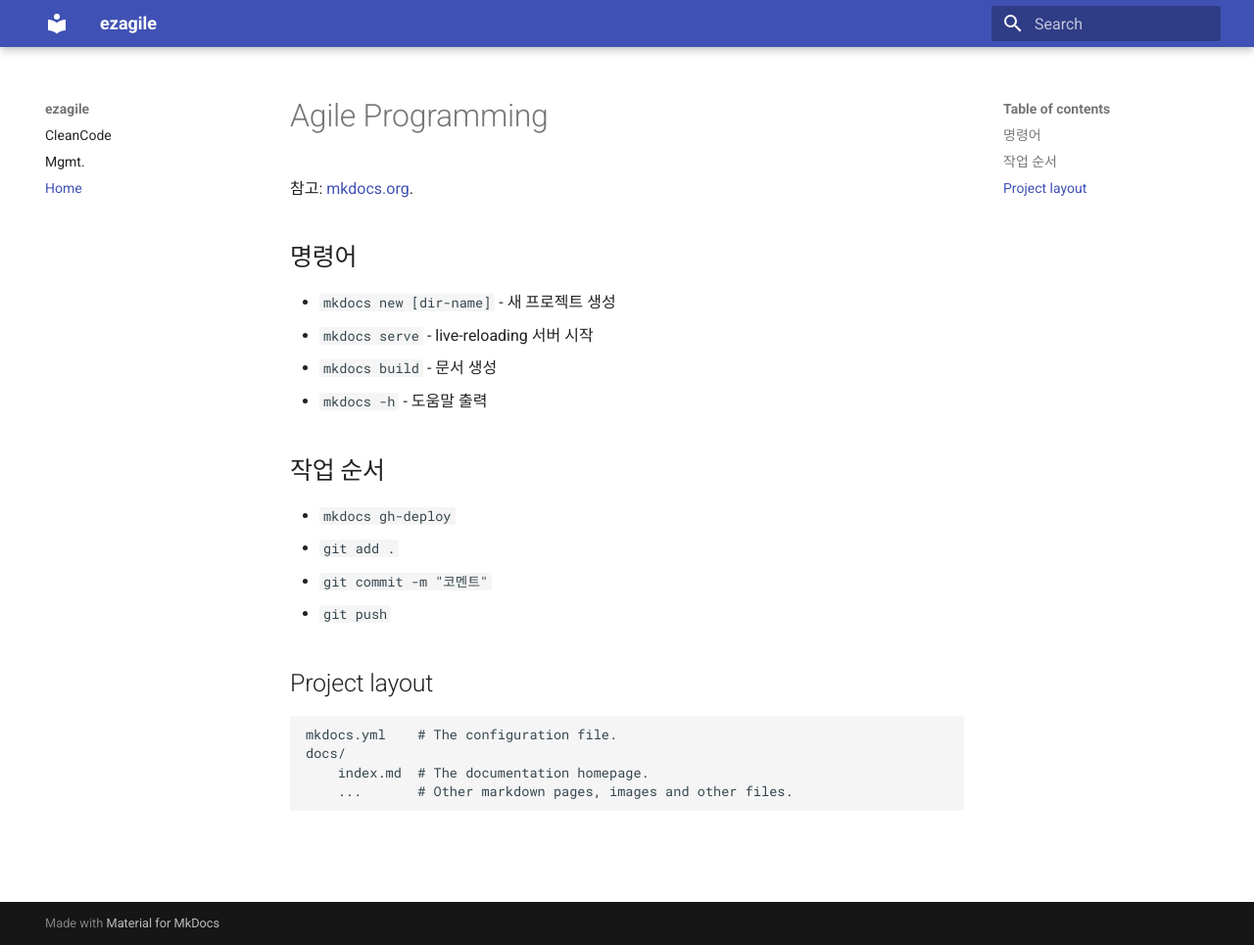
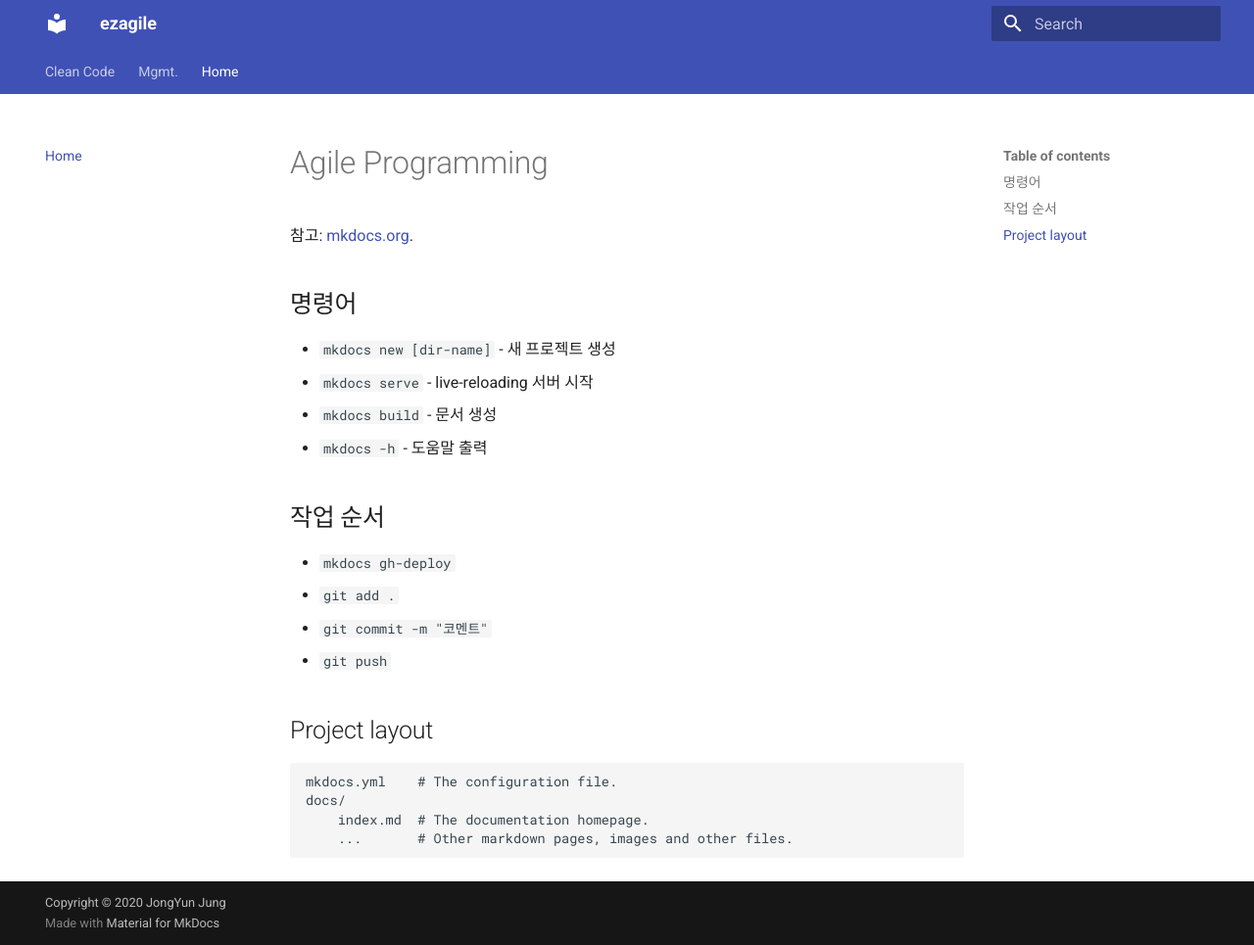
Before and after one commit to ezagile/cleancode, an MkDocs documentation site: the page built from docs/index.md, in a window 1280 px wide and 965 px high. Shown: the whole window at 98% size. Built offline with MkDocs 1.6.1 and Material for MkDocs 9.7.7, drawn with Linux system fonts in a browser that asks for light colours.

Commit message:
md 파일 추가

```diff
--- a/mkdocs.yml
+++ b/mkdocs.yml
@@ -1,17 +1,60 @@
 site_name: ezagile
+
+copyright: Copyright &copy; 2020 JongYun Jung
 
 theme:
     name: material
 
+    features:
+        - tabs
+
 nav:
-    - CleanCode: ccode.md
+    - Clean Code:
+        - '소개': ccode.md
+        - '의미있는 이름': cleancode/meaningful_name.md
+        - '함수': cleancode/functions.md
+        - '주석': cleancode/comments.md
+        - '형식': cleancode/formatting.md
+        - '객체와 자료구조': cleancode/objects_data_structure.md
+        - '경계': cleancode/boundaries.md
+        - '에러 처리': cleancode/error_handling.md
     - Mgmt.: sitemgmt.md
     - Home: index.md
 
 
 markdown_extensions:
-    - footnotes
-    - admonition
-    - meta
-    - toc:
+    - markdown.extensions.admonition
+    - markdown.extensions.attr_list
+    - markdown.extensions.codehilite:
+        guess_lang: false
+    - markdown.extensions.def_list
+    - markdown.extensions.footnotes
+    - markdown.extensions.meta
+    - markdown.extensions.toc:
         permalink: true
+    - pymdownx.arithmatex
+    - pymdownx.betterem:
+        smart_enable: all
+    - pymdownx.caret
+    - pymdownx.critic
+    - pymdownx.details
+    - pymdownx.emoji:
+        emoji_index: !!python/name:materialx.emoji.twemoji
+        emoji_generator: !!python/name:materialx.emoji.to_svg
+    # - pymdownx.highlight:
+    #     linenums_style: pymdownx-inline
+    - pymdownx.inlinehilite
+    - pymdownx.keys
+    - pymdownx.magiclink:
+        repo_url_shorthand: true
+        user: squidfunk
+        repo: mkdocs-material
+    - pymdownx.mark
+    - pymdownx.smartsymbols
+    - pymdownx.snippets:
+        check_paths: true
+    - pymdownx.superfences
+    - pymdownx.tabbed
+    - pymdownx.tasklist:
+        custom_checkbox: true
+    - pymdownx.tilde
```
Also changed, not shown: docs/ccode.md (+5 -2 lines), docs/cleancode/boundaries.md (added), docs/cleancode/comments.md (added), docs/cleancode/error_handling.md (added), docs/cleancode/formatting.md (added), docs/cleancode/functions.md (added), docs/cleancode/meaningful_name.md (added), docs/cleancode/objects_data_structure.md (added).
